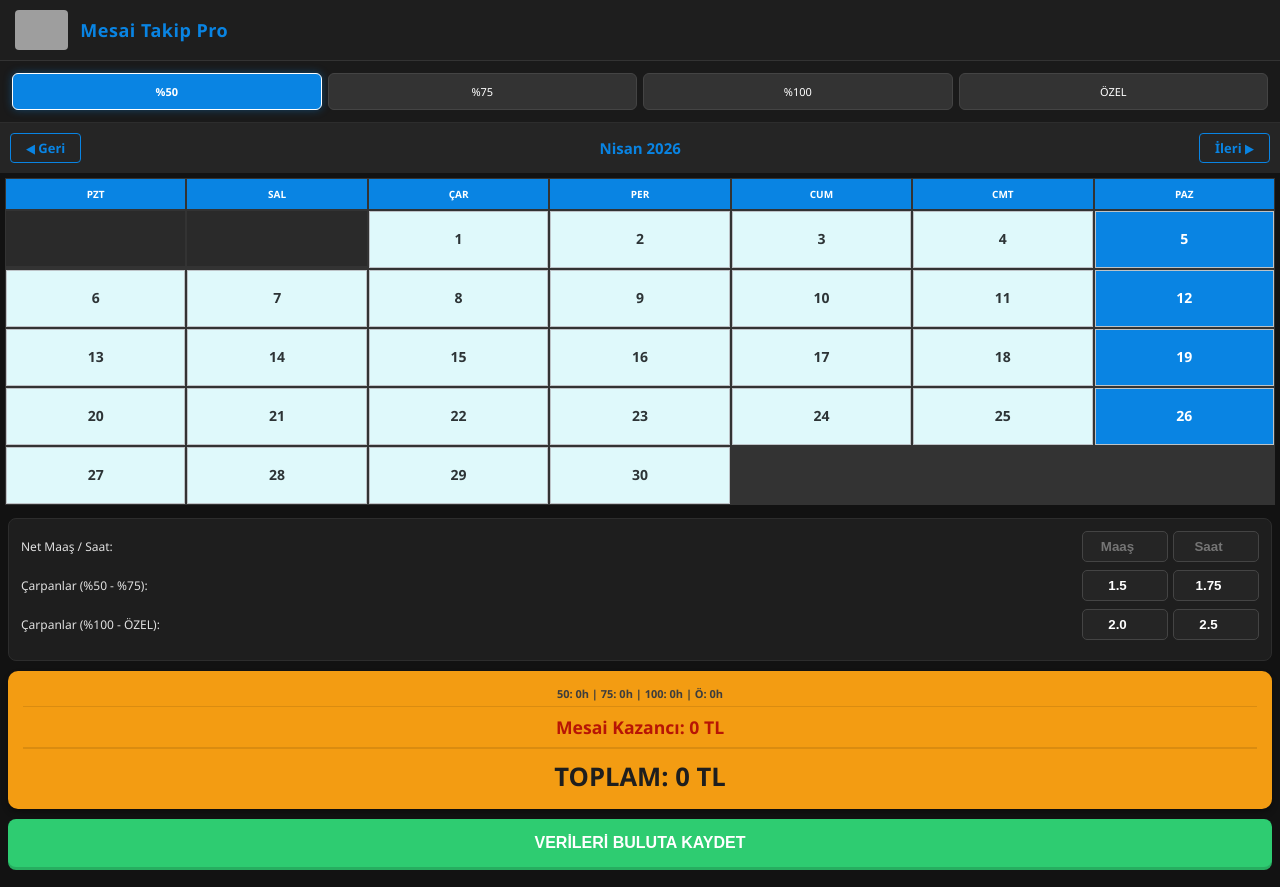
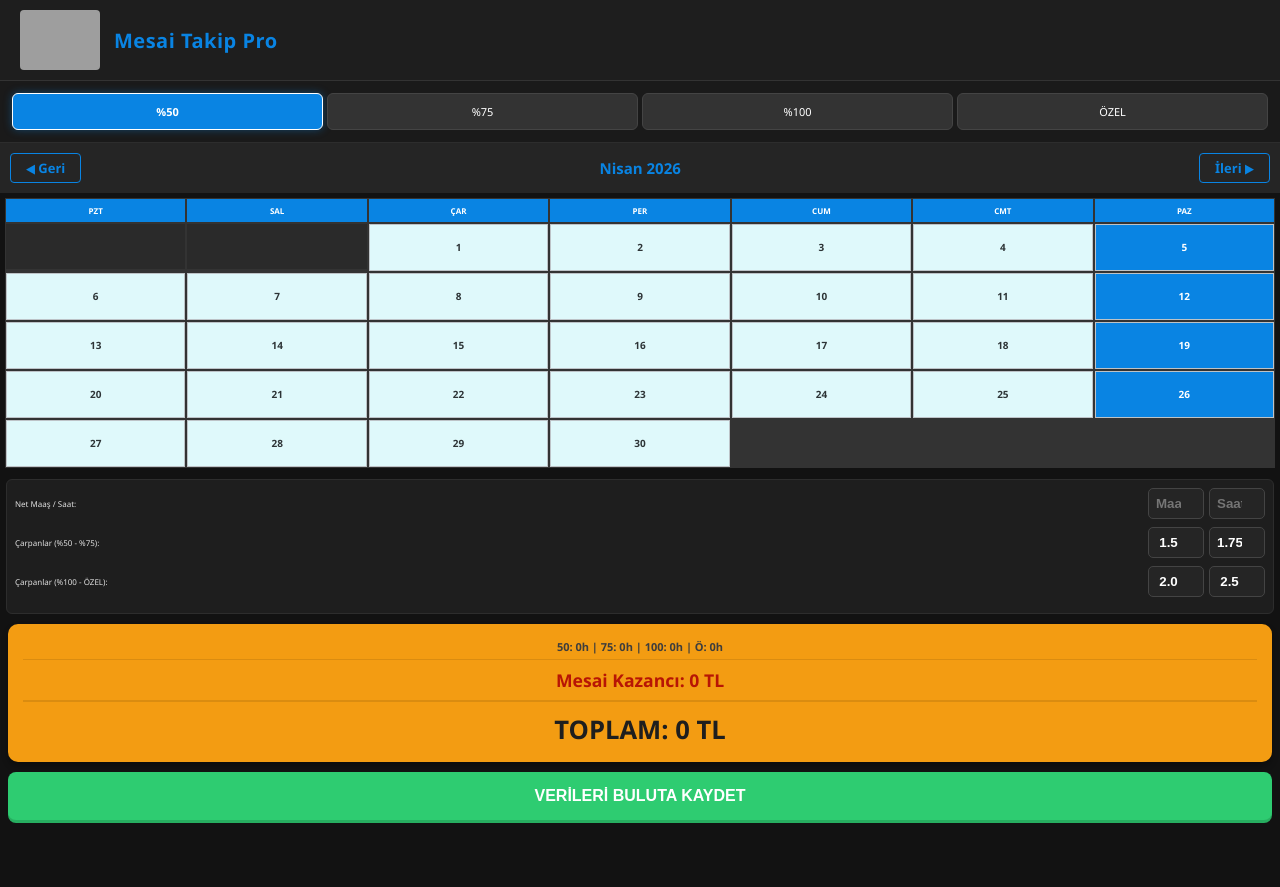
Before and after one commit to aliceylan2841-web/mesai_takip, a plain HTML site: page index.html in a window 1280 px wide. After the commit the page ends 840 px from the top, so only its background shows below. Drawn offline with Linux system fonts and the light colour scheme; grey boxes are pictures that could not be loaded.

Commit message:
Refactor index.html for improved layout and styles
Signed-off-by: aliceylan2841-web <aliceylan2841@gmail.com>

```diff
--- a/index.html
+++ b/index.html
@@ -18,12 +18,12 @@
         body { font-family: 'Segoe UI', Tahoma, Geneva, Verdana, sans-serif; background: var(--bg); color: var(--text); margin: 0; padding-bottom: 20px; font-size: 13px; }
 
         /* Üst Logo ve Başlık */
-        .header-brand { display: flex; align-items: center; padding: 10px 15px; background: var(--panel); gap: 12px; border-bottom: 1px solid #333; }
-        .app-logo { height: 40px; width: auto; object-fit: contain; border-radius: 4px; }
-        .app-title { font-size: 18px; font-weight: bold; color: var(--blue); letter-spacing: 0.5px; }
+        .header-brand { display: flex; align-items: center; padding: 10px 20px; background: var(--panel); gap: 14px; border-bottom: 1px solid #333; }
+        .app-logo { height: 60px; width: auto; object-fit: contain; border-radius: 4px; }
+        .app-title { font-size: 20px; font-weight: bold; color: var(--blue); letter-spacing: 0.5px; }
 
         /* Mesai Mod Seçici */
-        .mode-selector { display: flex; gap: 6px; padding: 12px; background: #1a1a1a; justify-content: center; border-bottom: 1px solid #2d2d2d; }
+        .mode-selector { display: flex; gap: 4px; padding: 12px; background: #1a1a1a; justify-content: center; border-bottom: 1px solid #2d2d2d; }
         .mode-btn { flex: 1; padding: 10px 2px; border-radius: 6px; background: #333; color: #fff; cursor: pointer; font-size: 11px; text-align: center; border: 1px solid #444; transition: 0.2s; }
         .mode-btn.active { background: var(--blue); border-color: #fff; font-weight: bold; box-shadow: 0 0 8px rgba(9, 132, 227, 0.4); }
 
@@ -35,19 +35,19 @@
         /* Takvim */
         .calendar { padding: 5px; }
         .grid { display: grid; grid-template-columns: repeat(7, 1fr); gap: 2px; background: #333; border: 1px solid #333; }
-        .weekday { text-align: center; font-size: 10px; padding: 8px 0; color: #fff; background: var(--blue); font-weight: bold; text-transform: uppercase; }
-        .day { background: #dff9fb; color: #2d3436; height: 55px; display: flex; flex-direction: column; align-items: center; justify-content: center; cursor: pointer; position: relative; border: 0.5px solid #bdc3c7; transition: 0.1s; }
+        .weekday { text-align: center; font-size: 8px; padding: 6px 0; color: #fff; background: var(--blue); font-weight: bold; text-transform: uppercase; }
+        .day { background: #dff9fb; color: #2d3436; height: 45px; display: flex; flex-direction: column; align-items: center; justify-content: center; cursor: pointer; position: relative; border: 0.5px solid #bdc3c7; transition: 0.1s; }
         .day:active { opacity: 0.7; }
         .day.pazar { color: #fff; background: #0984e3; }
-        .day-num { font-weight: bold; font-size: 14px; margin-bottom: 2px; }
-        .day-info { font-size: 8px; color: #27ae60; text-align: center; line-height: 1.1; font-weight: bold; max-width: 95%; overflow: hidden; }
+        .day-num { font-weight: bold; font-size: 10px; margin-bottom: 2px; }
+        .day-info { font-size: 6px; color: #27ae60; text-align: center; line-height: 1.1; font-weight: bold; max-width: 95%; overflow: hidden; }
         .day.empty { background: #2a2a2a; border: none; }
 
         /* Veri Giriş Alanları */
-        .box { background: var(--panel); border-radius: 8px; padding: 12px; margin: 8px; border: 1px solid #2d2d2d; }
+        .box { background: var(--panel); border-radius: 6px; padding: 8px; margin: 6px; border: 1px solid #2d2d2d; }
         .row { display: flex; justify-content: space-between; margin-bottom: 8px; align-items: center; }
-        .row span { font-size: 12px; font-weight: 500; }
-        .row input { width: 70px; padding: 7px; border-radius: 5px; border: 1px solid #444; text-align: center; font-weight: bold; background: #252525; color: #fff; outline: none; }
+        .row span { font-size: 8px; font-weight: 500; }
+        .row input { width: 40px; padding: 7px; border-radius: 5px; border: 1px solid #444; text-align: center; font-weight: bold; background: #252525; color: #fff; outline: none; }
         .row input:focus { border-color: var(--blue); }
 
         /* Sonuç Paneli */
```
